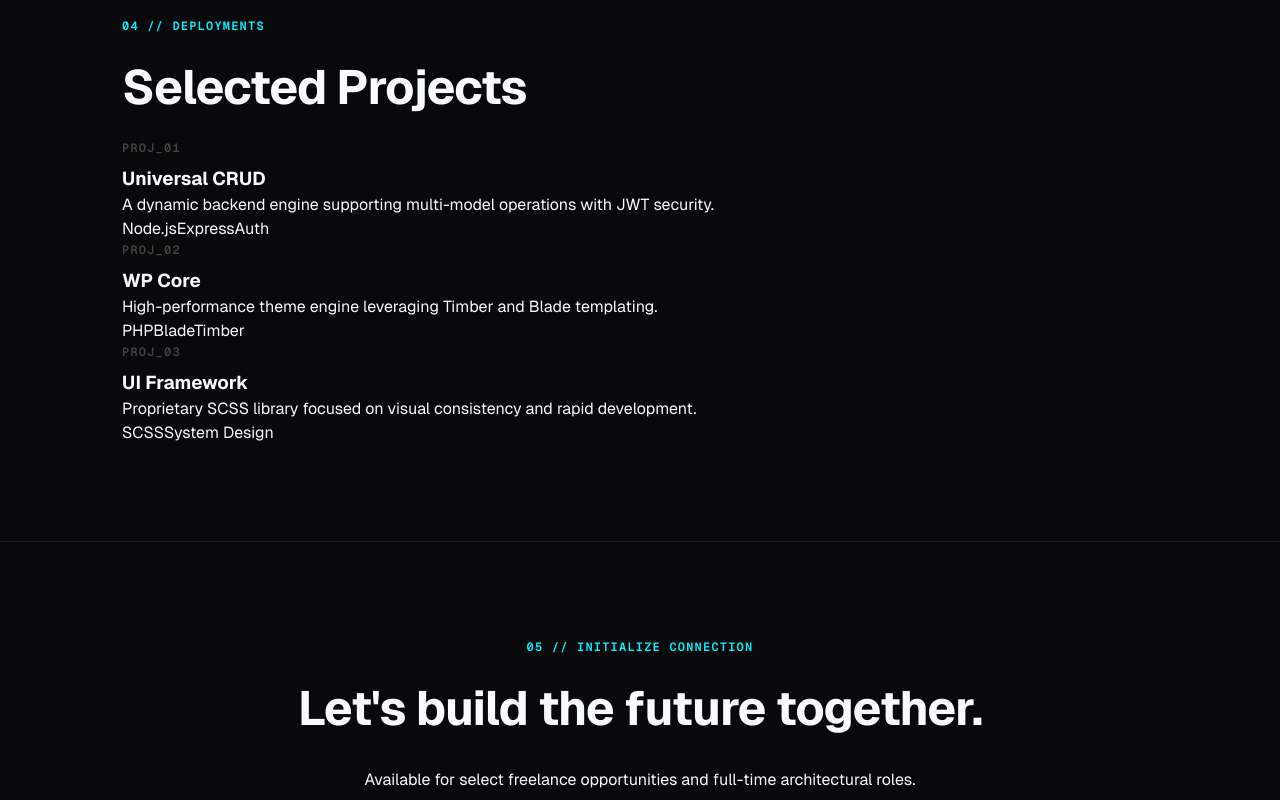
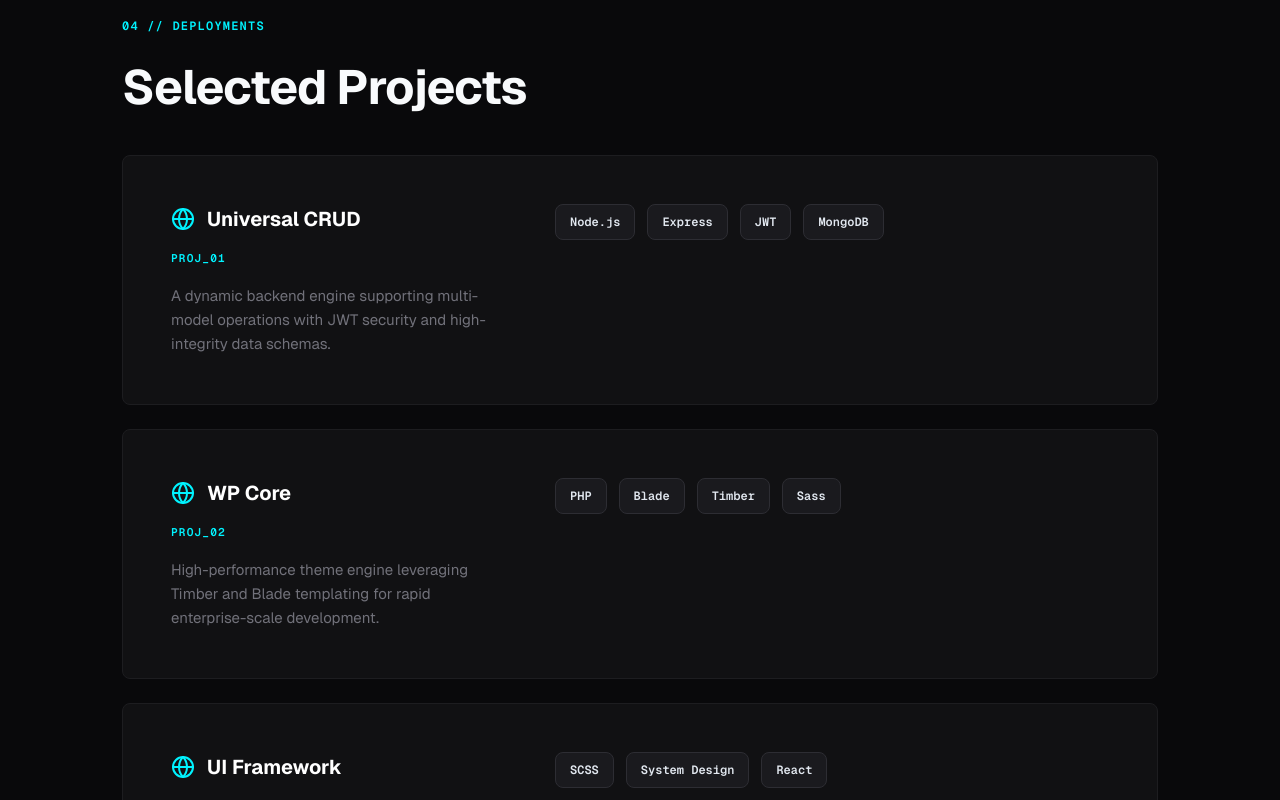
Before and after one commit to hauntedcrewvkr/himanshu_portfolio, a React (Vite) app: page / in a window 1280 px wide. Shown: the part 3360-4160 px from the top of the page. Built offline with nearby package versions, Linux system fonts and the light colour scheme.

Commit message:
feat: align Projects section with row-based theme

```diff
--- a/src/components/sections/Projects.jsx
+++ b/src/components/sections/Projects.jsx
@@ -1,36 +1,49 @@
 import React from 'react';
+import { Globe, ArrowUpRight } from 'lucide-react';
+
+const TechTag = ({ name }) => (
+  <div className="tech-tag">
+    <span>{name}</span>
+  </div>
+);
 
 const Projects = () => (
   <section id="projects">
     <div className="container">
       <span className="label-mono">04 // Deployments</span>
       <h2>Selected Projects</h2>
-      <div className="card-grid">
+
+      <div className="skills-stack">
         {[
           {
             title: 'Universal CRUD',
-            desc: 'A dynamic backend engine supporting multi-model operations with JWT security.',
-            tech: ['Node.js', 'Express', 'Auth']
+            desc: 'A dynamic backend engine supporting multi-model operations with JWT security and high-integrity data schemas.',
+            tech: ['Node.js', 'Express', 'JWT', 'MongoDB']
           },
           {
             title: 'WP Core',
-            desc: 'High-performance theme engine leveraging Timber and Blade templating.',
-            tech: ['PHP', 'Blade', 'Timber']
+            desc: 'High-performance theme engine leveraging Timber and Blade templating for rapid enterprise-scale development.',
+            tech: ['PHP', 'Blade', 'Timber', 'Sass']
           },
           {
             title: 'UI Framework',
-            desc: 'Proprietary SCSS library focused on visual consistency and rapid development.',
-            tech: ['SCSS', 'System Design']
+            desc: 'Proprietary SCSS library focused on visual consistency, geometric grids, and high-velocity digital experiences.',
+            tech: ['SCSS', 'System Design', 'React']
           }
         ].map((p, i) => (
-          <article key={i} className="pro-card">
-            <span className="label-mono" style={{ color: '#444', marginBottom: '0.5rem', border: 'none', background: 'none', padding: 0 }}>PROJ_0{i+1}</span>
-            <h3>{p.title}</h3>
-            <p>{p.desc}</p>
-            <div className="tech-footer">
-              {p.tech.map(t => <span key={t}>{t}</span>)}
+          <div key={i} className="skill-row">
+            <div className="skill-info">
+              <div className="skill-header">
+                <Globe className="icon-neon" size={24} />
+                <h3>{p.title}</h3>
+              </div>
+              <p className="label-mono" style={{ color: 'var(--primary)', marginBottom: '1rem', fontSize: '0.7rem' }}>PROJ_0{i+1}</p>
+              <p>{p.desc}</p>
             </div>
-          </article>
+            <div className="tech-tags-container">
+              {p.tech.map(t => <TechTag key={t} name={t} />)}
+            </div>
+          </div>
         ))}
       </div>
     </div>
```
